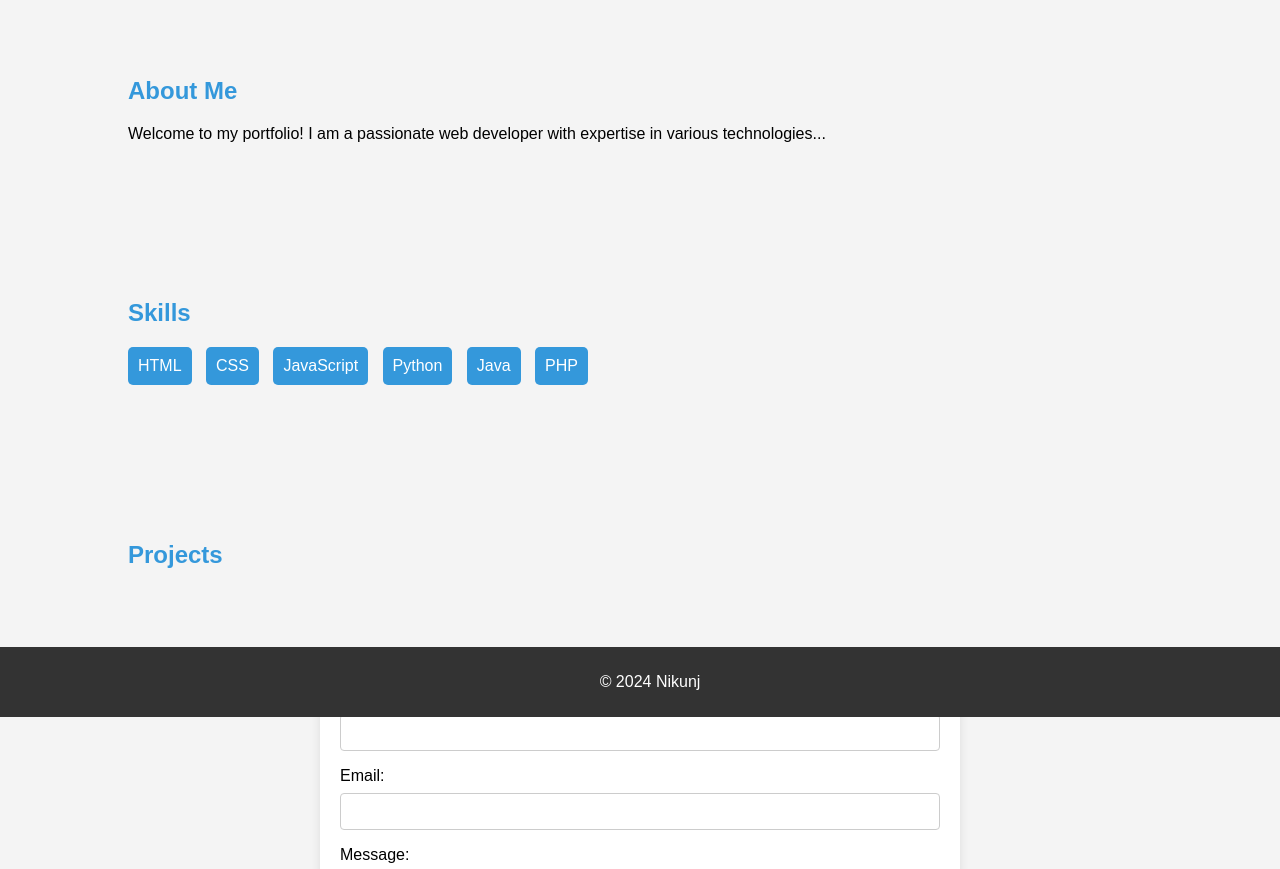
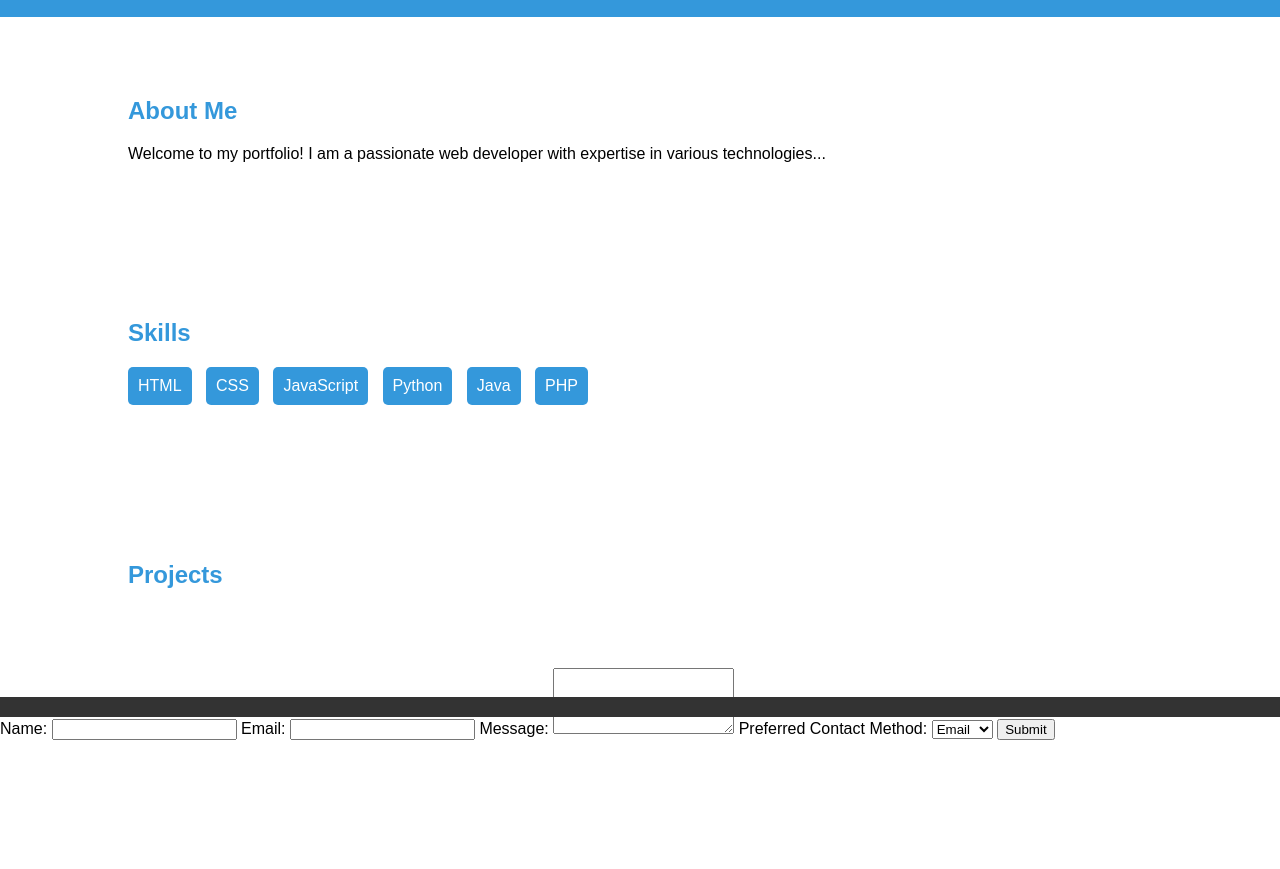
Before and after one commit to nikunjpanthi/nikunjpanthi.github.io, a plain HTML site: page index.html in a window 1280 px wide. Shown: the part 83-952 px from the top of the page. After the commit the page ends 823 px from the top, so only its background shows below. Drawn offline with Linux system fonts and the light colour scheme; a script that the page names is missing.

Commit message:
Update index.html

```diff
--- a/index.html
+++ b/index.html
@@ -7,59 +7,7 @@
     <link rel="stylesheet" href="style.css">
 
     <style>
-        body {
-            font-family: Arial, sans-serif;
-            margin: 0;
-            padding: 0;
-            background-color: #f4f4f4;
-        }
-
-        header {
-            background-color: #333;
-            color: white;
-            padding: 10px;
-            text-align: center;
-        }
-
-        section {
-            padding: 20px;
-        }
-
-        form {
-            max-width: 600px;
-            margin: 0 auto;
-            background-color: white;
-            padding: 20px;
-            border-radius: 8px;
-            box-shadow: 0 0 10px rgba(0, 0, 0, 0.1);
-        }
-
-        label {
-            display: block;
-            margin-bottom: 8px;
-        }
-
-        input, select, textarea {
-            width: 100%;
-            padding: 10px;
-            margin-bottom: 16px;
-            box-sizing: border-box;
-            border: 1px solid #ccc;
-            border-radius: 4px;
-        }
-
-        button {
-            background-color: #333;
-            color: white;
-            padding: 10px 20px;
-            border: none;
-            border-radius: 4px;
-            cursor: pointer;
-        }
-
-        button:hover {
-            background-color: #555;
-        }
+        /* Your existing styles remain unchanged */
 
         .gallery {
             display: flex;
@@ -124,6 +72,10 @@
     </section>
 
     <section>
+        <div id="chat-container">
+            <div id="chat"></div>
+            <div id="form-container"></div> <!-- Add the form-container here -->
+        </div>
 
         <form id="contactForm">
             <label for="name">Name:</label>
@@ -146,6 +98,12 @@
         </form>
     </section>
 
+    <footer>
+        <div class="container">
+            <!-- Add your footer content here -->
+        </div>
+    </footer>
+
     <script>
         function submitForm() {
             var name = document.getElementById('name').value;
@@ -165,10 +123,24 @@
         }
     </script>
 
-    <footer>
-        <div class="container">
-            <p>&copy; 2024 Nikunj</p>
-        </div>
-    </footer>
+    <script src="https://cdn.jsdelivr.net/npm/@openai/chatbot@0.5.2/dist/index.js"></script>
+    <script>
+        const chat = new Chatbot({
+            container: document.getElementById('chat'),
+            formContainer: document.getElementById('form-container'),
+            welcomeMessage: "Hi! How can I help you today?",
+            apiKey: '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', // Replace with your OpenAI API key
+        });
+
+        // Handle form submission (optional)
+        document.getElementById('contactForm').addEventListener('submit', function (event) {
+            event.preventDefault();
+            const formData = new FormData(event.target);
+            const message = formData.get('message');
+            chat.sendUserMessage(message);
+            event.target.reset();
+        });
+    </script>
+
 </body>
 </html>
```
